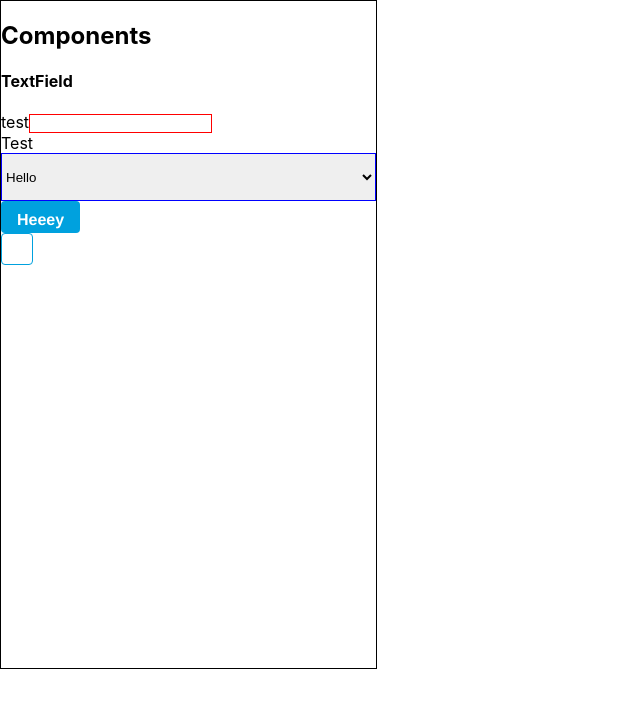
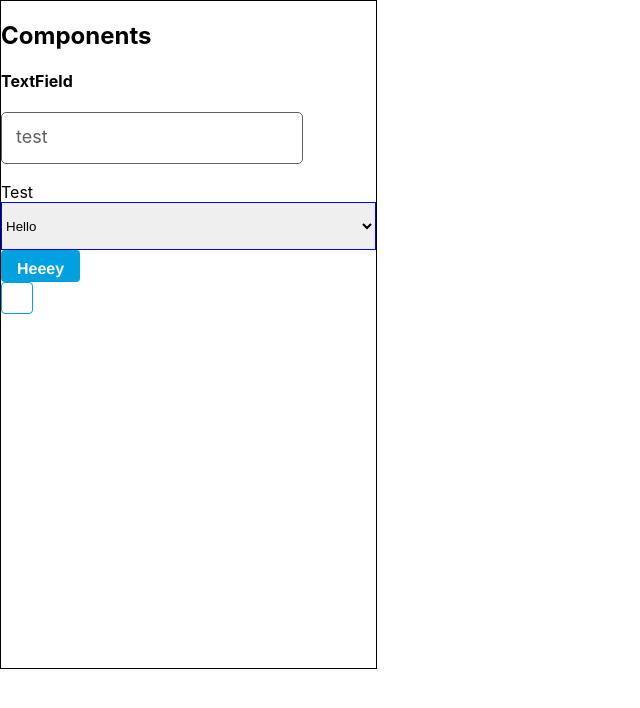
Before and after one commit to chrisnorthcutt/react-library, a React (Create React App) app in the folder universal-components/: page / in a window 1280 px wide. Shown: the top 708 px of the page, without its empty margins (0-640 px from the left). Built offline with nearby package versions, Linux system fonts and the light colour scheme.

Commit message:
Input Field Started

```diff
--- a/universal-components/src/App.js
+++ b/universal-components/src/App.js
@@ -14,9 +14,9 @@ function App() {
     <div style={{width: "375px", border: "1px solid black", height: "667px"}}>
       <h2>Components</h2>
       <h4>TextField</h4>
-      <TextField type="password" label="test"></TextField>
+      <TextField label="test" />
       <Select></Select>
-      <Button />
+      <Button importance="primary" />
       {/* <h4>TextField</h4> */}
       {/* <TextField type="password" label="test"></TextField> */}
       {/* <Button /> */}
--- a/universal-components/src/Checkbox.tsx
+++ b/universal-components/src/Checkbox.tsx
@@ -3,9 +3,6 @@ import {useState} from "react";
 import { colors, sizes } from "./variables";
 import styled from "styled-components";
 import { motion } from "framer-motion";
-
-interface Props {
-}
 
 const StyledCheckbox = styled(motion.div)`
   position: relative;
--- a/universal-components/src/TextField.tsx
+++ b/universal-components/src/TextField.tsx
@@ -1,12 +1,104 @@
-import * as React from "react"
-import "./TextField.css"
+import * as React from "react";
+import {useState} from "react";
+import { colors, sizes } from "./variables";
+import styled from "styled-components";
+import { motion } from "framer-motion";
+
+interface Props {
+    disabled: Boolean;
+    type: String;
+    focused: Boolean;
+}
+
+const StyledField = styled(motion.div).attrs((props: Props) => {
+    const { disabled, type, focused } = props;
+    return {
+        disabled: disabled,
+        type: type,
+        focused: focused
+    }
+})`
+    width: 300px;
+    height: 70px;
+
+    > .input {
+        width: calc(90%);
+        height: 30px;
+        padding: 10px 15px;
+        margin-bottom: 20px;
+        font-size: 18px;
+        border-radius: 5px;
+        outline: none;
+    }
+
+    > .field-label {
+        position: absolute;
+        margin-top: 14px;
+        margin-left: 15px;
+        font-size: 18px;
+        font-weight: normal;
+    }
+`
 
 export function TextField(props: any) {
+    const { label, disabled, type, defaultValue } = props;
+    const [isFocused, setFocused] = useState(false)
+    const [value, setValue] = useState("")
+    const id = Math.floor(Math.random() * 8888)
+
+    function onChange(e: any) {
+        setValue(e.target.value)
+    }
+    function onFocus() {
+        setFocused(true)
+    }
+    function onBlur() {
+        setFocused(value == "" ? false : true)
+    }
+
     return (
-        <div>
-            <label>{props.label}</label>
-            <input className="uf" type={props.type} disabled={props.disabled} />
-        </div>
+        <StyledField>
+            <motion.label
+                className="field-label"
+                htmlFor={"renene" + id}
+                initial={{
+                    scale: 1,
+                    x: 0,
+                    y: 0,
+                    color: colors.grey700
+                }}
+                animate={{
+                    scale: isFocused ? 0.75 : 1,
+                    x: isFocused ? -5 : 0,
+                    y: isFocused ? -15 : 0,
+                    color: isFocused ? colors.primary400 : colors.grey700
+                }}
+                transition={{
+                    duration: 0.15,
+                }}
+            >
+                {label}
+            </motion.label>
+            <motion.input
+                id={"renene" + id}
+                className="input"
+                type={type}
+                disabled={disabled}
+                defaultValue={defaultValue}
+                onChange={onChange}
+                onFocus={onFocus}
+                onBlur={onBlur}
+                initial={{
+                    border: '1px solid ' + colors.grey700
+                }}
+                animate={{
+                    border: isFocused ? '2px solid ' + colors.primary400 : '1px solid ' + colors.grey700
+                }}
+                transition={{
+                    duration: 0.15
+                }}
+            />
+        </StyledField>
     )
 }
 
@@ -15,3 +107,80 @@ TextField.defaultProps = {
     type: "text",
     disabled: false,
 }
+
+/*
+const [isFocused, setFocused] = useState(false)
+    let id = Math.floor(Math.random() * 8888)
+    const { value, units, type, defaultValue, onChange, label } = props
+
+    function onFocus() {
+        setFocused(true)
+    }
+
+    function onBlur() {
+        setFocused(props.value == "" ? false : true)
+    }
+
+    return (
+        <div>
+            <input
+                type={type}
+                style={{
+                    position: "absolute",
+                    fontSize: "18px",
+                    padding: "13px 15px",
+                    marginBottom: "20px",
+                    width: "calc(90%)",
+                    height: "40px",
+                    left: "5%",
+                    display: "block",
+                    borderRadius: "5px",
+                    outline: isFocused ? "none" : "none",
+                    border: isFocused
+                        ? "2px solid " + ColorPalette.teal
+                        : "1px solid " + "#ccc",
+                }}
+                id={id}
+                value={value}
+                defaultValue={defaultValue}
+                onChange={onChange}
+                onFocus={onFocus}
+                onBlur={onBlur}
+            />
+            <label
+                htmlFor={id}
+                style={{
+                    color: isFocused ? ColorPalette.teal : "#ccc",
+                    background: ColorPalette.white,
+                    fontSize: "16px",
+                    fontWeight: "normal",
+                    position: "absolute",
+                    top: "15px",
+                    left: "calc(5% + 8px)",
+                    padding: "0 8px",
+                    transform: isFocused
+                        ? "scale(.75) translate(-13px,-30px)"
+                        : "scale(1) translate(0px,0px)",
+                    transition: "150ms cubic-bezier(0.4,0,0.2,1) all",
+                    WebkitTransition: "150ms cubic-bezier(0.4,0,0.2,1) all",
+                }}
+            >
+                {label}
+            </label>
+            <span
+                style={{
+                    color: isFocused ? ColorPalette.teal : "#ccc",
+                    background: ColorPalette.white,
+                    fontSize: "16px",
+                    fontWeight: "normal",
+                    position: "absolute",
+                    top: "15px",
+                    right: "calc(5% + 8px)",
+                    padding: "0 8px",
+                }}
+            >
+                {units}
+            </span>
+        </div>
+
+*/
```
